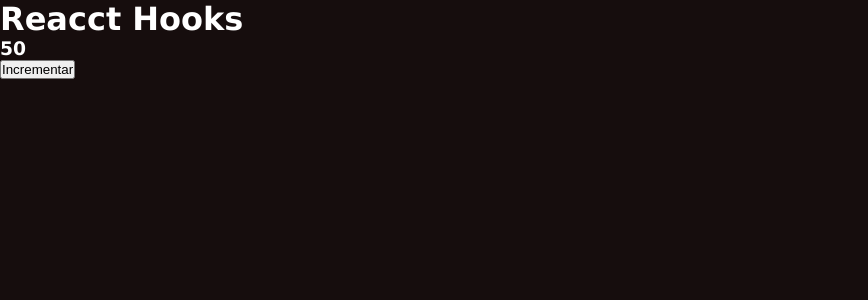
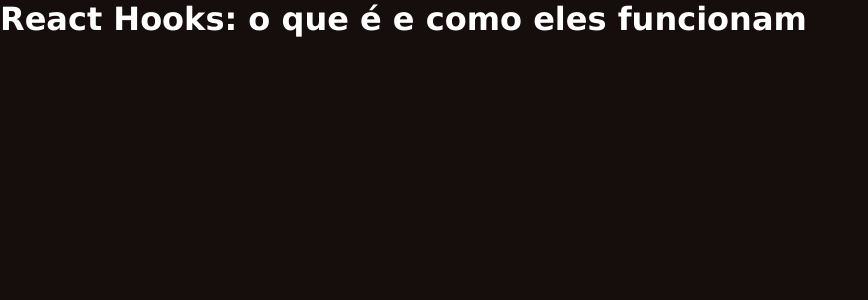
Before and after one commit to Olifrans/react-learning-all, a React (Create React App) app: page / in a window 1280 px wide. Shown: the top 300 px of the page, without its empty margins (0-868 px from the left). Built offline with nearby package versions, Linux system fonts and the light colour scheme.

Commit message:
feat: Array

```diff
--- a/src/App.tsx
+++ b/src/App.tsx
@@ -2,24 +2,14 @@
 import "./App.css";
 
 function App() {
-  // var valor = 0;
 
-  // function incrementar() {
-  //   valor++;
-  //   console.log(valor);
-  // }
+  console.table(useState(50));
 
-  const [valor, setValor] = useState(50);
-
-  function incrementar() {
-    setValor(valor + 1);
-  }
 
   return (
     <>
-      <h1>Reacct Hooks</h1>
-      <h3>{valor}</h3>
-      <button onClick={incrementar}>Incrementar</button>
+      <h1>React Hooks: o que é e como eles funcionam</h1>
+
     </>
   );
 }
```
